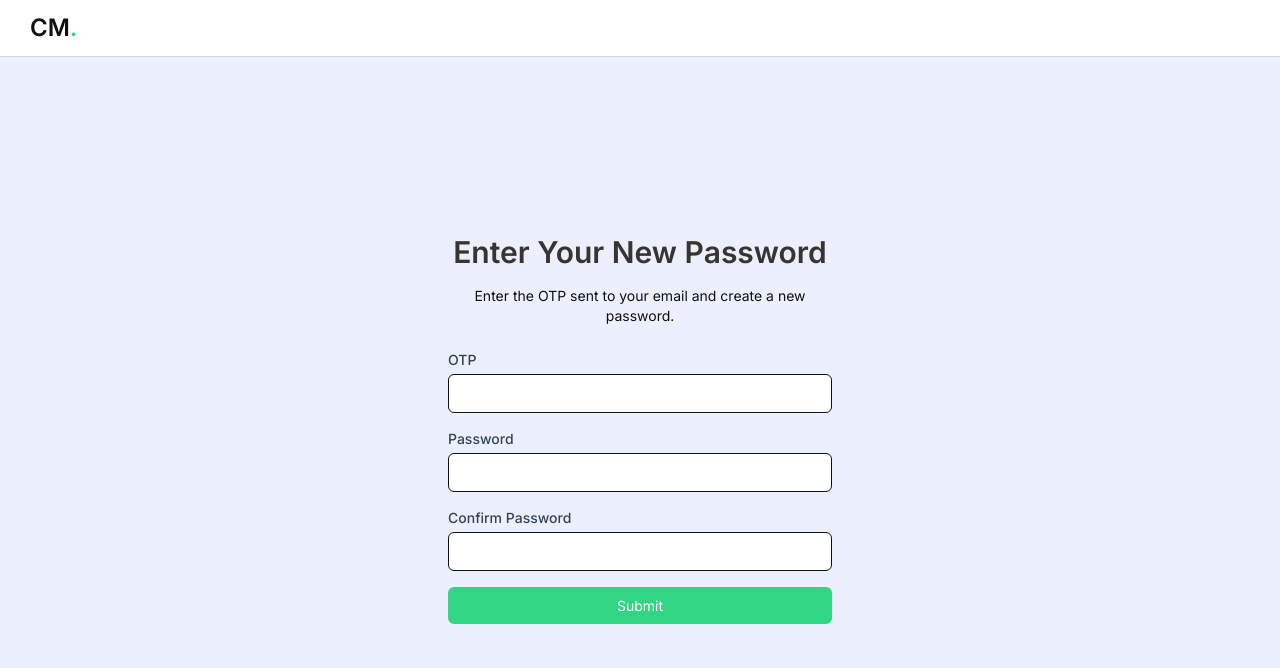
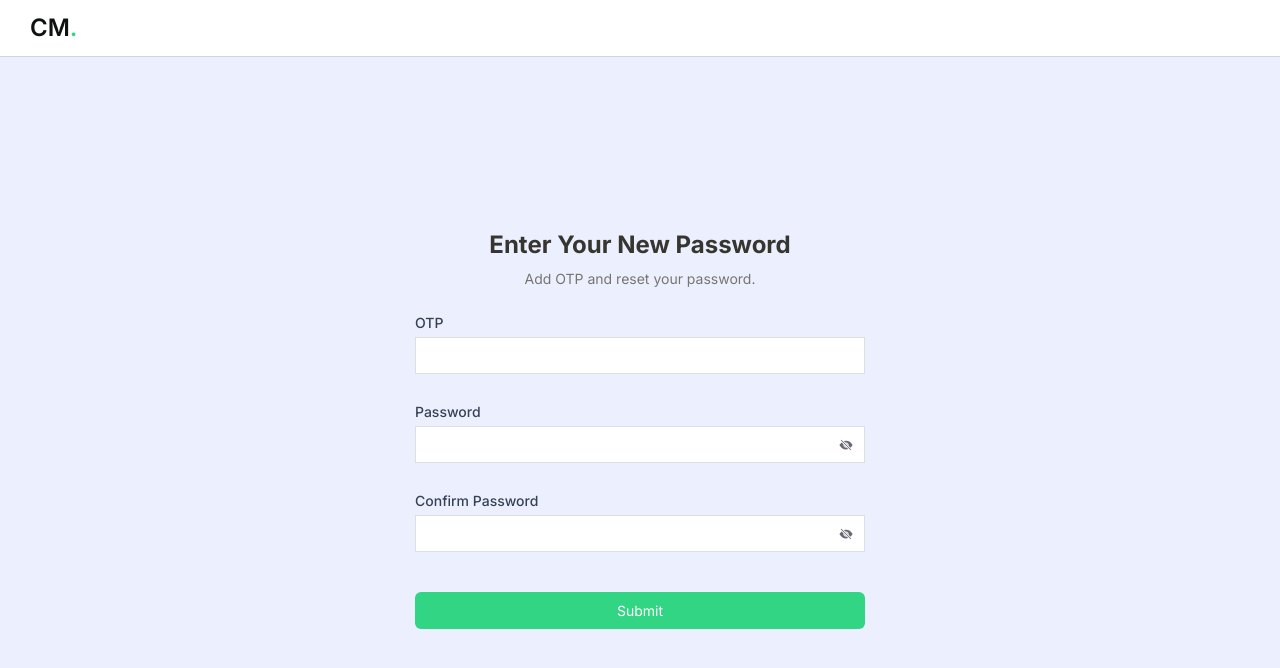
Before and after one commit to Viarsh-Technologies/crm-viarsh, a React (Vite) app: page /newpassword in a window 1280 px wide. Shown: the top 668 px of the page. Built offline with nearby package versions, Linux system fonts and the light colour scheme.

Commit message:
feat: Refactor authentication pages for improved UI and functionality, including password visibility toggle and updated form layouts

```diff
--- a/src/pages/ForgotPassword.jsx
+++ b/src/pages/ForgotPassword.jsx
@@ -1,44 +1,50 @@
-import { useState } from 'react';
-import PageTitleLogin from '../components/layout/PageTitleLogin';
+import { useState } from "react";
+import { FaGoogle, FaFacebookF, FaLinkedinIn } from "react-icons/fa";
+import { Link } from "react-router-dom";
+import PageTitleLogin from "../components/layout/PageTitleLogin";
+import { IoEyeOutline, IoEyeOffSharp } from "react-icons/io5";
 
-
-
-export default function ForgotPassword() {
-  const [email, setEmail] = useState('');
-
-  const handleSubmit = (e) => {
-    e.preventDefault();
-    console.log('Email submitted:', email);
-  };
+export default function Signin() {
+  const [showPassword, setShowPassword] = useState(false);
 
   return (
     <div className="h-screen bg-brand-surface flex flex-col">
-      {/* Top Bar */}
-      <PageTitleLogin title={'CM'} />
+      <PageTitleLogin title={"CM"} />
 
-      {/* Main Content Centered */}
-      <div className="flex-grow flex items-center justify-center px-4">
-        <div className="p-8  w-full max-w-md ">
-        <h2 className="text-3xl font-semibold text-center mb-2 text-[#37352F]" >Forgot Your Password?</h2>
-        <p className="text-center text-sm text-[#101010] mb-6">
-          Enter your email address and we will send you instructions to reset your password.
+      {/* Main Content Fully Centered */}
+      <div className="flex-grow flex items-center justify-center">
+        <div className="p-8 w-full max-w-md flex flex-col items-center justify-center">
+          <h2 className="text-2xl font-bold text-center mb-2 text-[#37352F]">
+          Forgot Your Password?
+          </h2>
+          <p className="text-center text-sm text-[#767572] mb-6">
+          Enter your email address and we will send you
+instructions to reset your password.
+
           </p>
 
-        <form onSubmit={handleSubmit} className="space-y-4">
+          {/* Form */}
+          <form className="space-y-7 w-[450px]">
+
             <div>
-            <label htmlFor="email" className="block text-sm font-medium text-gray-700">
+              <label
+                htmlFor="email"
+                className="block text-sm font-medium text-gray-700"
+              >
                 Email
               </label>
               <input
                 id="email"
                 type="email"
-              value={email}
-              onChange={(e) => setEmail(e.target.value)}
                 required
-              className="w-full mt-1 px-3 bg-white py-2 border rounded-md focus:border-[#DDDFE3]"
+                className="w-full h-[37px] mt-1 px-3 bg-white py-2 border-1 border-border"
               />
             </div>
 
+
+
+
+            <div className="flex justify-between items-center text-white rounded-md">
             <button
             type="submit"
             className="w-full bg-[#32D583] text-white py-2 rounded-md "
@@ -47,7 +53,11 @@ export default function ForgotPassword() {
             Continue
             </a>
           </button>
+
+
+            </div>
           </form>
+
 
 
         </div>
--- a/src/pages/NewPassword.jsx
+++ b/src/pages/NewPassword.jsx
@@ -1,89 +1,107 @@
-import { useState } from 'react';
-import { Link } from 'react-router-dom';
-import PageTitleLogin from '../components/layout/PageTitleLogin';
+import { useState } from "react";
+import { FaGoogle, FaFacebookF, FaLinkedinIn } from "react-icons/fa";
+import { Link } from "react-router-dom";
+import PageTitleLogin from "../components/layout/PageTitleLogin";
+import { IoEyeOutline, IoEyeOffSharp } from "react-icons/io5";
 
-
-export default function NewPassword() {
-  const [otp, setOtp] = useState('');
-  const [password, setPassword] = useState('');
-  const [confirmPassword, setConfirmPassword] = useState('');
-
-  const handleSubmit = (e) => {
-    e.preventDefault();
-
-    if (password !== confirmPassword) {
-      alert("Passwords don't match!");
-      return;
-    }
-
-    console.log('OTP:', otp);
-    console.log('New Password:', password);
-    // Add password reset logic here
-  };
+export default function Signin() {
+  const [showPassword, setShowPassword] = useState(false);
 
   return (
     <div className="h-screen bg-brand-surface flex flex-col">
-      {/* Top Bar */}
-      <PageTitleLogin title={'CM'} />
+      <PageTitleLogin title={"CM"} />
 
-      {/* Main Content Centered */}
-      <div className="flex-grow flex items-center justify-center px-4">
-        <div className="p-8  w-full max-w-md ">
-          <h2 className="text-3xl font-semibold text-center mb-4 text-[#37352F]">Enter Your New Password</h2>
-          <p className="text-center text-sm text-[#101010] mb-6">
-            Enter the OTP sent to your email and create a new password.
+      {/* Main Content Fully Centered */}
+      <div className="flex-grow flex items-center justify-center">
+        <div className="p-8 w-full max-w-md flex flex-col items-center justify-center">
+          <h2 className="text-2xl font-bold text-center mb-2 text-[#37352F]">
+          Enter Your New Password
+          </h2>
+          <p className="text-center text-sm text-[#767572] mb-6">
+          Add OTP and reset your password.
+
           </p>
 
-          <form onSubmit={handleSubmit} className="space-y-4">
+          {/* Form */}
+          <form className="space-y-7 w-[450px]">
+
             <div>
-              <label htmlFor="otp" className="block text-sm font-medium text-gray-700">
+              <label
+                htmlFor="otp"
+                className="block text-sm font-medium text-gray-700"
+              >
                 OTP
               </label>
               <input
                 id="otp"
-                type="text"
-                value={otp}
-                onChange={(e) => setOtp(e.target.value)}
+                type="otp"
                 required
-                className="w-full mt-1 px-3 bg-white py-2 border rounded-md focus:border-[#DDDFE3]"
+                className="w-full h-[37px] mt-1 px-3 bg-white py-2 border-1 border-border"
               />
             </div>
 
             <div>
-              <label htmlFor="password" className="block text-sm font-medium text-gray-700">
+              <label
+                htmlFor="password"
+                className="block text-sm font-medium text-gray-700"
+              >
                 Password
               </label>
+              <div className="relative">
                 <input
                   id="password"
-                type="password"
-                value={password}
-                onChange={(e) => setPassword(e.target.value)}
+                  type={showPassword ? "text" : "password"}
                   required
-                className="w-full mt-1 px-3 bg-white py-2 border rounded-md focus:border-[#DDDFE3]"
+                  className="w-full h-[37px] mt-1 px-3 bg-white py-2 border-1 border-border"
                 />
+                <span
+                  onClick={() => setShowPassword(!showPassword)}
+                  className="absolute right-3 top-3 text-[#676872] mt-1 cursor-pointer"
+                >
+                  {showPassword ? <IoEyeOutline /> : <IoEyeOffSharp />}
+                </span>
+              </div>
+            </div>
+            <div>
+              <label
+                htmlFor="password"
+                className="block text-sm font-medium text-gray-700"
+              >
+                Confirm Password
+              </label>
+              <div className="relative">
+                <input
+                  id="password"
+                  type={showPassword ? "text" : "password"}
+                  required
+                  className="w-full h-[37px] mt-1 px-3 bg-white py-2 border-1 border-border"
+                />
+                <span
+                  onClick={() => setShowPassword(!showPassword)}
+                  className="absolute right-3 top-3 text-[#676872] mt-1 cursor-pointer"
+                >
+                  {showPassword ? <IoEyeOutline /> : <IoEyeOffSharp />}
+                </span>
+              </div>
             </div>
 
-            <div>
-              <label htmlFor="confirmPassword" className="block text-sm font-medium text-gray-700">
-                Confirm Password
-              </label>
-              <input
-                id="confirmPassword"
-                type="password"
-                value={confirmPassword}
-                onChange={(e) => setConfirmPassword(e.target.value)}
-                required
-                className="w-full mt-1 px-3 bg-white py-2 border rounded-md focus:border-[#DDDFE3]"
-              />
-            </div>
 
+
+            <div className="flex justify-between items-center text-white rounded-md">
               <button
                 type="submit"
-              className="w-full bg-[#32D583] text-white py-2 rounded-md"
+                className="w-full h-[37px] mt-3 bg-[#32D583] text-white py-2 rounded-md"
               >
                 Submit
               </button>
+
+
+            </div>
           </form>
+
+
+
+
         </div>
       </div>
     </div>
--- a/src/pages/Signin.jsx
+++ b/src/pages/Signin.jsx
@@ -1,33 +1,31 @@
 import { useState } from "react";
 import { FaGoogle, FaFacebookF, FaLinkedinIn } from "react-icons/fa";
 import { Link } from "react-router-dom";
-import PageTitleLogin from '../components/layout/PageTitleLogin';
-
-
+import PageTitleLogin from "../components/layout/PageTitleLogin";
+import { IoEyeOutline, IoEyeOffSharp } from "react-icons/io5";
 
 export default function Signin() {
   const [showPassword, setShowPassword] = useState(false);
 
   return (
     <div className="h-screen bg-brand-surface flex flex-col">
-      <PageTitleLogin title={'CM'} />
+      <PageTitleLogin title={"CM"} />
 
-      {/* Main Content Centered */}
-      <div className="flex-grow flex items-center justify-center px-4">
-        <div className="p-8  w-full max-w-md ">
-          <h2 className="text-2xl font-semibold text-center mb-2 text-[#37352F]">Sign in</h2>
-          <p className="text-center text-sm text-[#101010] mb-6">
+      {/* Main Content Fully Centered */}
+      <div className="flex-grow flex items-center justify-center">
+        <div className="p-8 w-full max-w-md flex flex-col items-center justify-center">
+          <h2 className="text-2xl font-bold text-center mb-2 text-[#37352F]">
+            Sign in
+          </h2>
+          <p className="text-center text-sm text-[#767572] mb-6">
             Don’t have an Account?{" "}
-            <Link
-              to="/signup"
-              className="text-sm text-[#009DE9] hover:underline"
-            >
+            <Link to="/signup" className="text-sm text-[#009DE9] underline">
               Create an account
             </Link>
           </p>
 
           {/* Form */}
-          <form className="space-y-4">
+          <form className="space-y-7 w-[450px]">
             <div>
               <label
                 htmlFor="email"
@@ -39,7 +37,7 @@ export default function Signin() {
                 id="email"
                 type="email"
                 required
-                className="w-full mt-1 px-3 bg-white py-2 border rounded-md focus:border-[#DDDFE3]"
+                className="w-full h-[37px] mt-1 px-3 bg-white py-2 border-1 border-border"
               />
             </div>
 
@@ -55,13 +53,13 @@ export default function Signin() {
                   id="password"
                   type={showPassword ? "text" : "password"}
                   required
-                  className="w-full mt-1 px-3 bg-white py-2 border rounded-md focus:border-[#DDDFE3]"
+                  className="w-full h-[37px] mt-1 px-3 bg-white py-2 border-1 border-border"
                 />
                 <span
                   onClick={() => setShowPassword(!showPassword)}
-                  className="absolute right-3 top-3 text-gray-500 cursor-pointer"
+                  className="absolute right-3 top-3 text-[#676872] mt-1 cursor-pointer"
                 >
-                  {showPassword ? "🙈" : "👁️"}
+                  {showPassword ? <IoEyeOutline /> : <IoEyeOffSharp />}
                 </span>
               </div>
             </div>
@@ -70,35 +68,36 @@ export default function Signin() {
               <label className="inline-flex items-center">
                 <input
                   type="checkbox"
-                  className="form-checkbox text-green-600"
+                  className="w-[16px] h-[16px] form-checkbox accent-[#60708B]"
                 />
-                <span className="ml-2 text-sm text-gray-700">
-                  Remember me
-                </span>
+                <span className="ml-2 text-sm text-[#60708B]">Remember me</span>
               </label>
+            </div>
+
+            <div className="flex justify-between items-center text-white rounded-md">
+              <button
+                type="submit"
+                className="w-[134px] h-[37px] bg-[#32D583] text-white py-2 rounded-md"
+              >
+                Sign In
+              </button>
+
               <Link
                 to="/forgotpassword"
-                className="text-sm text-[#009DE9] hover:underline"
+                className="text-sm text-[#009DE9] underline"
               >
                 Forgot password?
               </Link>
             </div>
-
-            <button
-              type="submit"
-              className="w-full bg-[#32D583] text-white py-2 rounded-md "
-            >
-              Sign In
-            </button>
           </form>
 
           {/* Divider */}
-          <div className="mt-6 relative">
+          <div className="mt-6 relative w-full">
             <div className="absolute inset-0 flex items-center">
               <div className="w-full border-t border-[#B5BACA]" />
             </div>
             <div className="relative flex justify-center text-sm">
-              <span className="bg-brand-surface border-[#B5BACA] border-1 px-3 text-gray-500 rounded-md p-1">
+              <span className="bg-brand-surface border-[#B5BACA] border-1 px-3 text-gray-500 rounded-[10px] p-1">
                 OR Login
               </span>
             </div>
--- a/src/pages/Signup.jsx
+++ b/src/pages/Signup.jsx
@@ -1,118 +1,149 @@
-import { useState } from 'react';
-import { FaGoogle, FaFacebookF, FaLinkedinIn } from 'react-icons/fa';
-import { Link } from 'react-router-dom';
-import PageTitleLogin from '../components/layout/PageTitleLogin';
+import { useState } from "react";
+import { FaGoogle, FaFacebookF, FaLinkedinIn } from "react-icons/fa";
+import { Link } from "react-router-dom";
+import PageTitleLogin from "../components/layout/PageTitleLogin";
+import { IoEyeOutline, IoEyeOffSharp } from "react-icons/io5";
 
-
-export default function Signup() {
+export default function Signin() {
   const [showPassword, setShowPassword] = useState(false);
 
   return (
-    <div className="h-screen flex flex-col">
-      {/* Top Bar */}
-      <PageTitleLogin title={'CM'} />
+    <div className="h-screen bg-brand-surface flex flex-col">
+      <PageTitleLogin title={"CM"} />
 
-      {/* Main Content Centered */}
-      <div className="flex-grow flex items-center justify-center px-4 bg-brand-surface ">
-        <div className="p-8  w-full max-w-md ">
-        <h2 className="text-2xl text-[#37352F] font-semibold text-center mb-2">Sign Up</h2>
-        <p className="text-center text-sm text-[#101010] mb-6">
-          Already have an company?{' '}
-          <a>
-          <Link
-              to="/signin"
-              className="text-sm text-[#009DE9] hover:underline"
-            >
-              Signin
+      {/* Main Content Fully Centered */}
+      <div className="flex-grow flex items-center justify-center">
+        <div className="p-8 w-full max-w-md flex flex-col items-center justify-center">
+          <h2 className="text-2xl font-bold text-center mb-2 text-[#37352F]">
+          Sign up
+          </h2>
+          <p className="text-center text-sm text-[#767572] mb-6">
+          Already a account?{" "}
+            <Link to="/signin" className="text-sm text-[#009DE9] underline">
+              Login
             </Link>
-          </a>
           </p>
 
-        <form className="space-y-4">
+          {/* Form */}
+          <form className="space-y-7 w-[450px]">
             <div>
-            <label htmlFor="name" className="block text-sm font-medium text-gray-700">
+              <label
+                htmlFor="name"
+                className="block text-sm font-medium text-gray-700"
+              >
                 Name
               </label>
               <input
                 id="name"
-              type="text"
+                type="name"
                 required
-              className="w-full mt-1 px-3 bg-white py-2 border rounded-md focus:border-[#DDDFE3]"
+                className="w-full h-[37px] mt-1 px-3 bg-white py-2 border-1 border-border"
               />
             </div>
             <div>
-            <label htmlFor="email" className="block text-sm font-medium text-gray-700">
+              <label
+                htmlFor="email"
+                className="block text-sm font-medium text-gray-700"
+              >
                 Email
               </label>
               <input
                 id="email"
                 type="email"
                 required
-              className="w-full mt-1 px-3 bg-white py-2 border rounded-md focus:border-[#DDDFE3]"
+                className="w-full h-[37px] mt-1 px-3 bg-white py-2 border-1 border-border"
               />
             </div>
 
             <div>
-            <label htmlFor="password" className="block text-sm font-medium text-gray-700">
+              <label
+                htmlFor="password"
+                className="block text-sm font-medium text-gray-700"
+              >
                 Password
               </label>
               <div className="relative">
                 <input
                   id="password"
-                type={showPassword ? 'text' : 'password'}
+                  type={showPassword ? "text" : "password"}
                   required
-                className="w-full mt-1 px-3 bg-white py-2 border rounded-md focus:border-[#DDDFE3]"
+                  className="w-full h-[37px] mt-1 px-3 bg-white py-2 border-1 border-border"
                 />
+                <span
+                  onClick={() => setShowPassword(!showPassword)}
+                  className="absolute right-3 top-3 text-[#676872] mt-1 cursor-pointer"
+                >
+                  {showPassword ? <IoEyeOutline /> : <IoEyeOffSharp />}
+                </span>
               </div>
             </div>
-
             <div>
-            <label htmlFor="confirmPassword" className="block text-sm font-medium text-gray-700">
-              Confirm Password
+              <label
+                htmlFor="password"
+                className="block text-sm font-medium text-gray-700"
+              >
+                Repeat Password
               </label>
               <div className="relative">
                 <input
-                id="confirmPassword"
-                type={showPassword ? 'text' : 'password'}
+                  id="password"
+                  type={showPassword ? "text" : "password"}
                   required
-                className="w-full mt-1 px-3 bg-white py-2 border rounded-md focus:border-[#DDDFE3]"
+                  className="w-full h-[37px] mt-1 px-3 bg-white py-2 border-1 border-border"
                 />
                 <span
                   onClick={() => setShowPassword(!showPassword)}
-                className="absolute right-3 top-3 text-gray-500 cursor-pointer"
+                  className="absolute right-3 top-3 text-[#676872] mt-1 cursor-pointer"
                 >
-                {showPassword ? '🙈' : '👁️'}
+                  {showPassword ? <IoEyeOutline /> : <IoEyeOffSharp />}
                 </span>
               </div>
             </div>
 
 
 
+            <div className="flex justify-between items-center text-white rounded-md">
               <button
                 type="submit"
-            className="w-full bg-[#32D583] text-white py-2 rounded-md "
+                className="w-full h-[37px] mt-3 bg-[#32D583] text-white py-2 rounded-md"
               >
                 Sign Up
               </button>
+
+
+            </div>
           </form>
 
-        <div className="mt-6 relative">
+          {/* Divider */}
+          <div className="mt-6 relative w-full">
             <div className="absolute inset-0 flex items-center">
               <div className="w-full border-t border-[#B5BACA]" />
             </div>
             <div className="relative flex justify-center text-sm">
-            <span className="bg-brand-surface border-[#B5BACA] border-1 px-3 text-gray-500 rounded-md p-1">OR</span>
+              <span className="bg-brand-surface border-[#B5BACA] border-1 px-3 text-gray-500 rounded-[10px] p-1">
+                OR
+              </span>
             </div>
           </div>
 
+          {/* Social Buttons */}
           <div className="mt-6 flex justify-center space-x-6">
-          <a href="#" className="text-red-500 text-xl border border-red-500 p-2 rounded-full hover:bg-red-50">
+            <a
+              href="#"
+              className="text-red-500 text-xl border border-red-500 p-2 rounded-full hover:bg-red-50"
+            >
               <FaGoogle />
             </a>
-          <a href="#" className="text-blue-600 text-xl border border-blue-600 p-2 rounded-full hover:bg-blue-50">
+            <a
+              href="#"
+              className="text-blue-600 text-xl border border-blue-600 p-2 rounded-full hover:bg-blue-50"
+            >
               <FaFacebookF />
             </a>
-          <a href="#" className="text-blue-700 text-xl border border-blue-700 p-2 rounded-full hover:bg-blue-100">
+            <a
+              href="#"
+              className="text-blue-700 text-xl border border-blue-700 p-2 rounded-full hover:bg-blue-100"
+            >
               <FaLinkedinIn />
             </a>
           </div>
```
Lines whose indentation alone changed are shown as unchanged.
